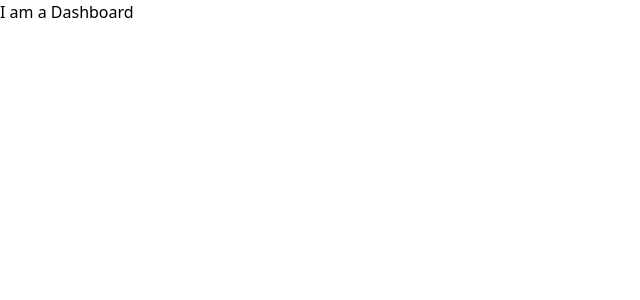
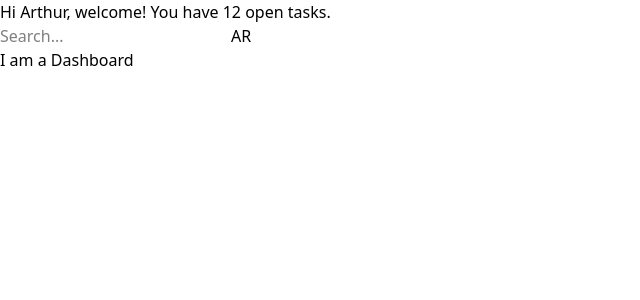
Before and after one commit to OlgaMinaievaWebDev/dashboard-ui, a React (Vite) app: page / in a window 1280 px wide. Shown: the top 300 px of the page, without its empty margins (0-640 px from the left). Built offline with nearby package versions, Linux system fonts and the light colour scheme.

Commit message:
Header added

```diff
--- a/src/App.jsx
+++ b/src/App.jsx
@@ -1,10 +1,12 @@
 import { BrowserRouter, Route, Routes } from "react-router-dom";
 import Dashboard from "./pages/Dashboard";
 import Account from "./pages/Account";
+import Header from "./components/Header";
 
 function App() {
   return (
     <BrowserRouter>
+      <Header/>
       <Routes>
         <Route path="/" element={<Dashboard />} />
         <Route path='/account' element={<Account/>}/>
--- /dev/null
+++ b/src/components/Header.jsx
@@ -0,0 +1,14 @@
+function Header() {
+ return (
+  <header>
+   <h1>Hi Arthur, welcome! You have 12 open tasks.</h1>
+   <input
+    type="text"
+    placeholder="Search..."
+    className="search" />
+   <span>AR</span>
+  </header>
+ )
+}
+
+export default Header
```
